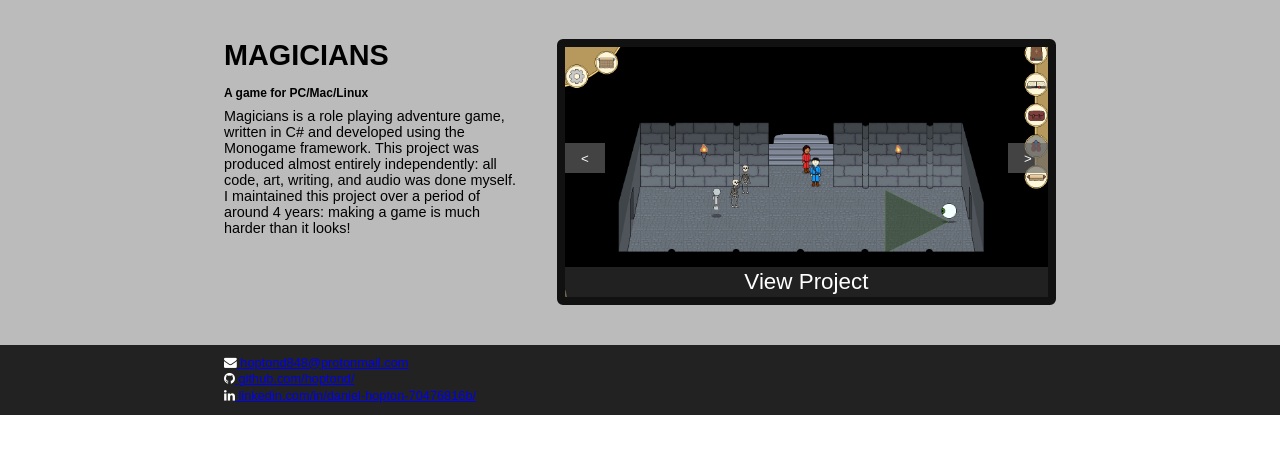
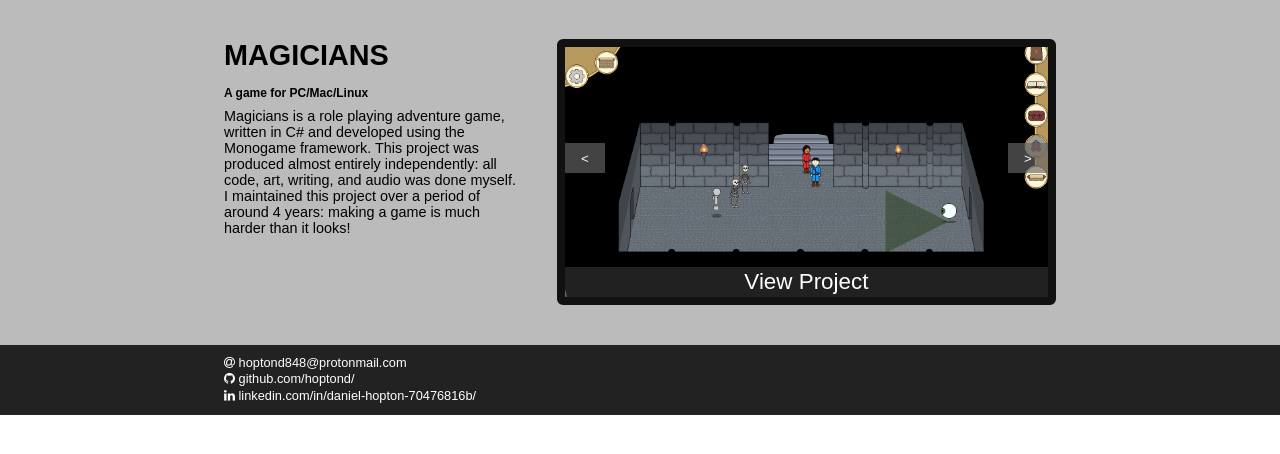
Before and after one commit to hoptond/portfolio, a PHP site: page / in a window 1280 px wide. Shown: the part 308-762 px from the top of the page. Run offline with PHP 8.4, Linux system fonts and the light colour scheme; some libraries are stand-ins or nearby versions.

Commit message:
styled and added links to the anchors in the footer

```diff
--- a/index.html
+++ b/index.html
@@ -57,7 +57,7 @@
         <footer class="contact">
             <div class="contactwrapper">
                 <ul>
-                    <li><i class="fa fa-envelope"></i><a href="mailto:hoptond848@protonmail.com"> hoptond848@protonmail.com</a></li>
+                    <li><i class="fa fa-at"></i><a href="mailto:hoptond848@protonmail.com"> hoptond848@protonmail.com</a></li>
                     <li><i class="fa fa-github"></i><a href="https://github.com/hoptond/"> github.com/hoptond/</a></li>
                     <li><i class="fa fa-linkedin"></i><a href="https://www.linkedin.com/in/daniel-hopton-70476816b/"> linkedin.com/in/daniel-hopton-70476816b/</a></li>
                 </ul>
--- a/style.css
+++ b/style.css
@@ -214,6 +214,10 @@ ul li{
     font-size: 0.8rem;
     font-family: 'Mukta', sans-serif;
 }
+ul li a{
+    text-decoration: none;
+    color: #ffffff;
+}
 
 @media screen and (max-width: 992px) {
     header {
```
